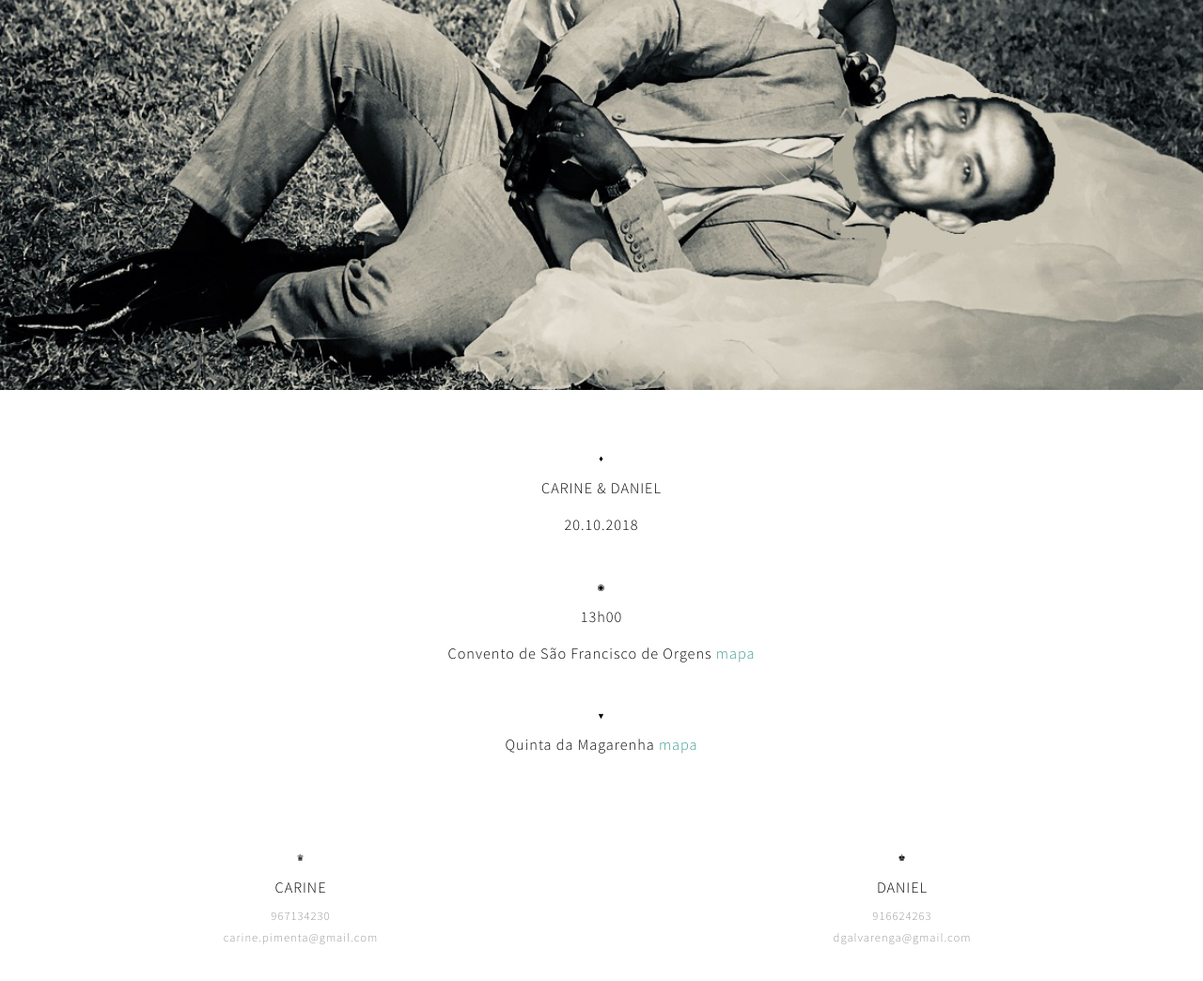
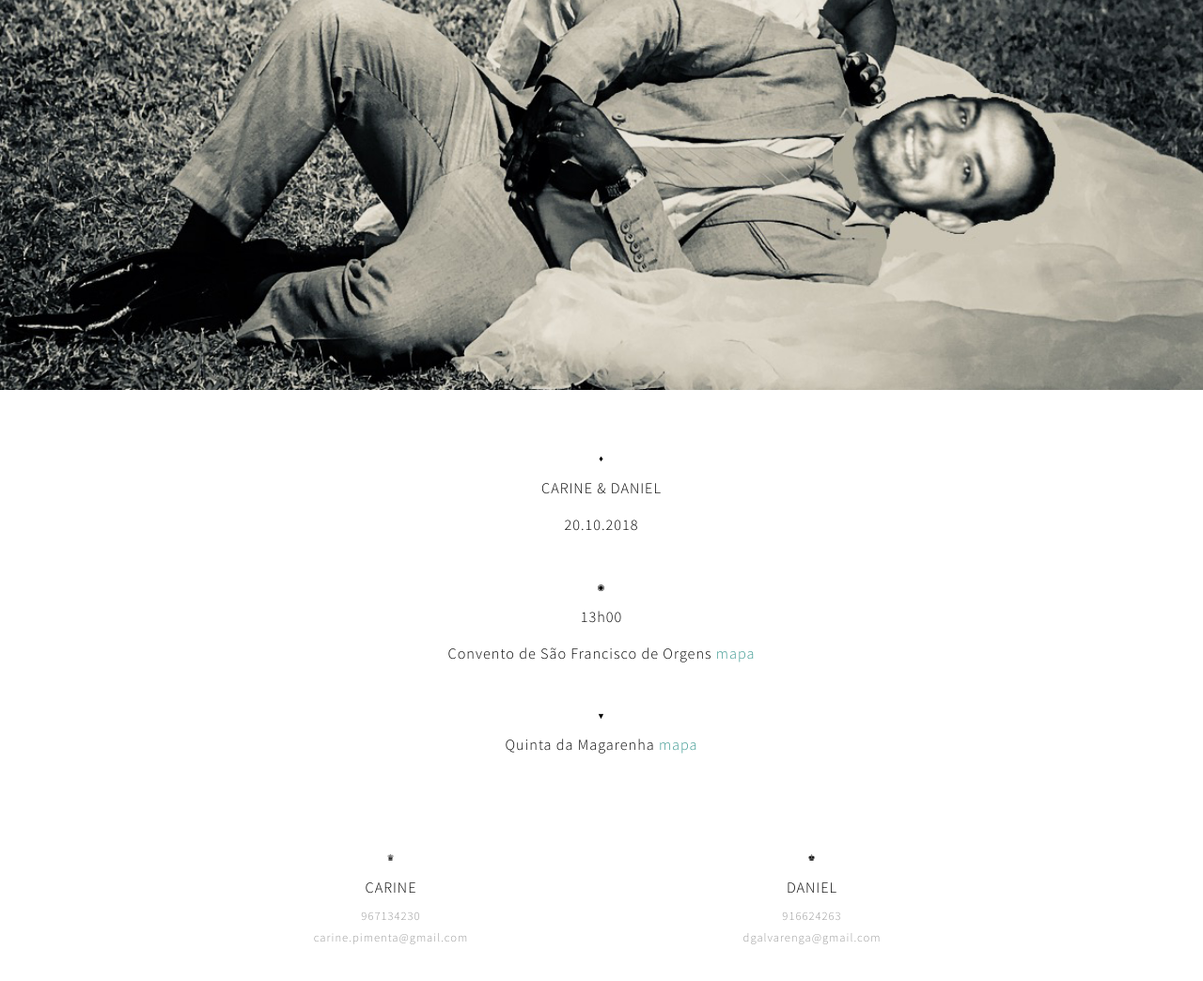
Before and after one commit to fabiennepimenta/carinedaniel, a plain HTML site: page index.html in a window 1280 px wide. Shown: the part 306-1350 px from the top of the page at 94% size. Drawn offline with Linux system fonts and the light colour scheme.

Commit message:
mobile version for contacts
fixing the styles for the mobile version on the contacts section.

```diff
--- a/styles/main.scss
+++ b/styles/main.scss
@@ -53,12 +53,21 @@ a{
     flex-wrap: wrap;
     text-align: center;
     .carine{
-      width: 50%;
       order: 0;
+      margin-bottom: 2em;
+      width: 100%;
+      @media only screen and (min-width: 680px) {
+        width: 35%;
+        margin: 0;
+      }
     }
     .daniel{
-      width: 50%;
       order: 1;
+      width: 100%;
+      @media only screen and (min-width: 680px) {
+        width: 35%;
+        margin: 0;
+      }
     }
   }
 }
```
Also changed, not shown: styles/main.css.
